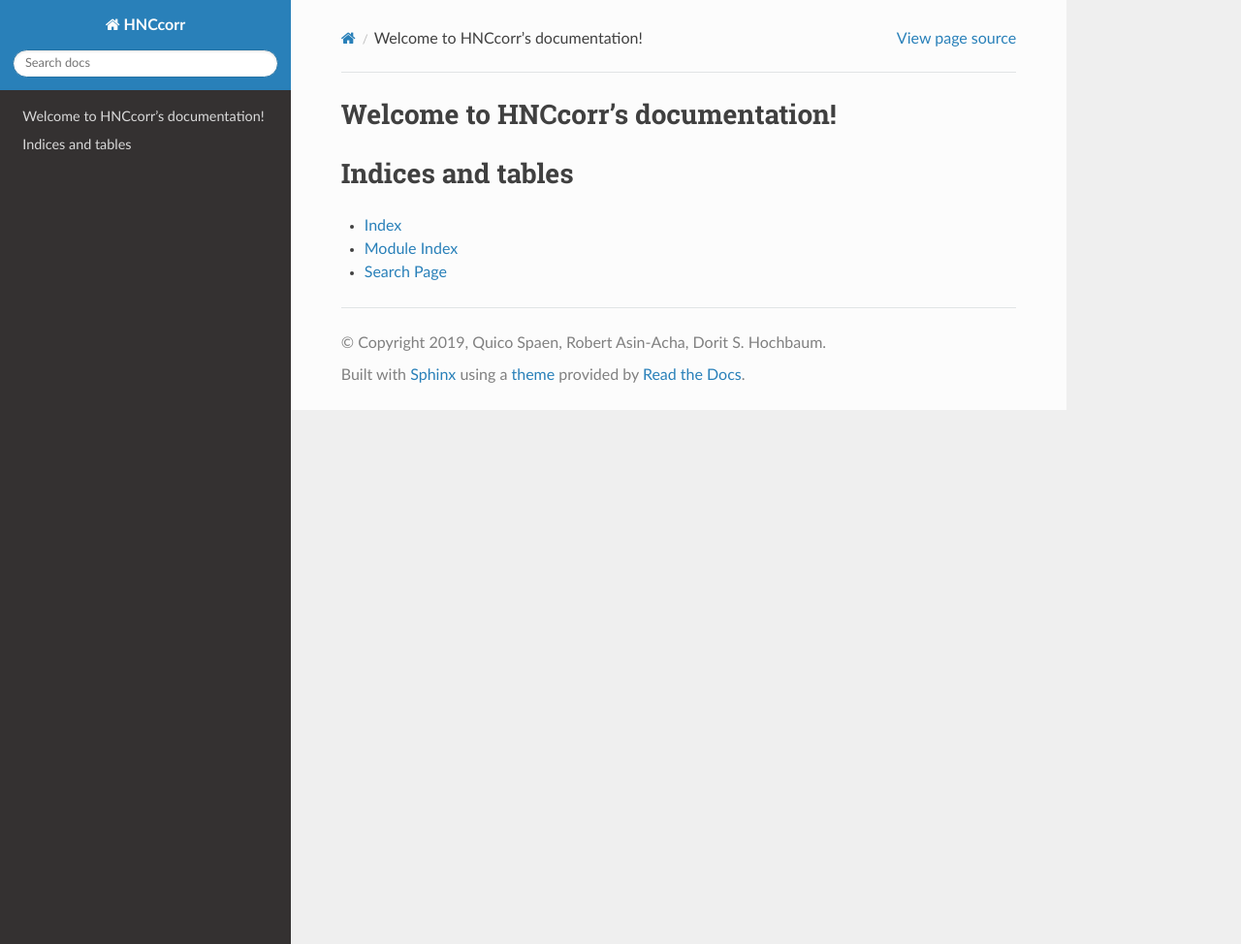
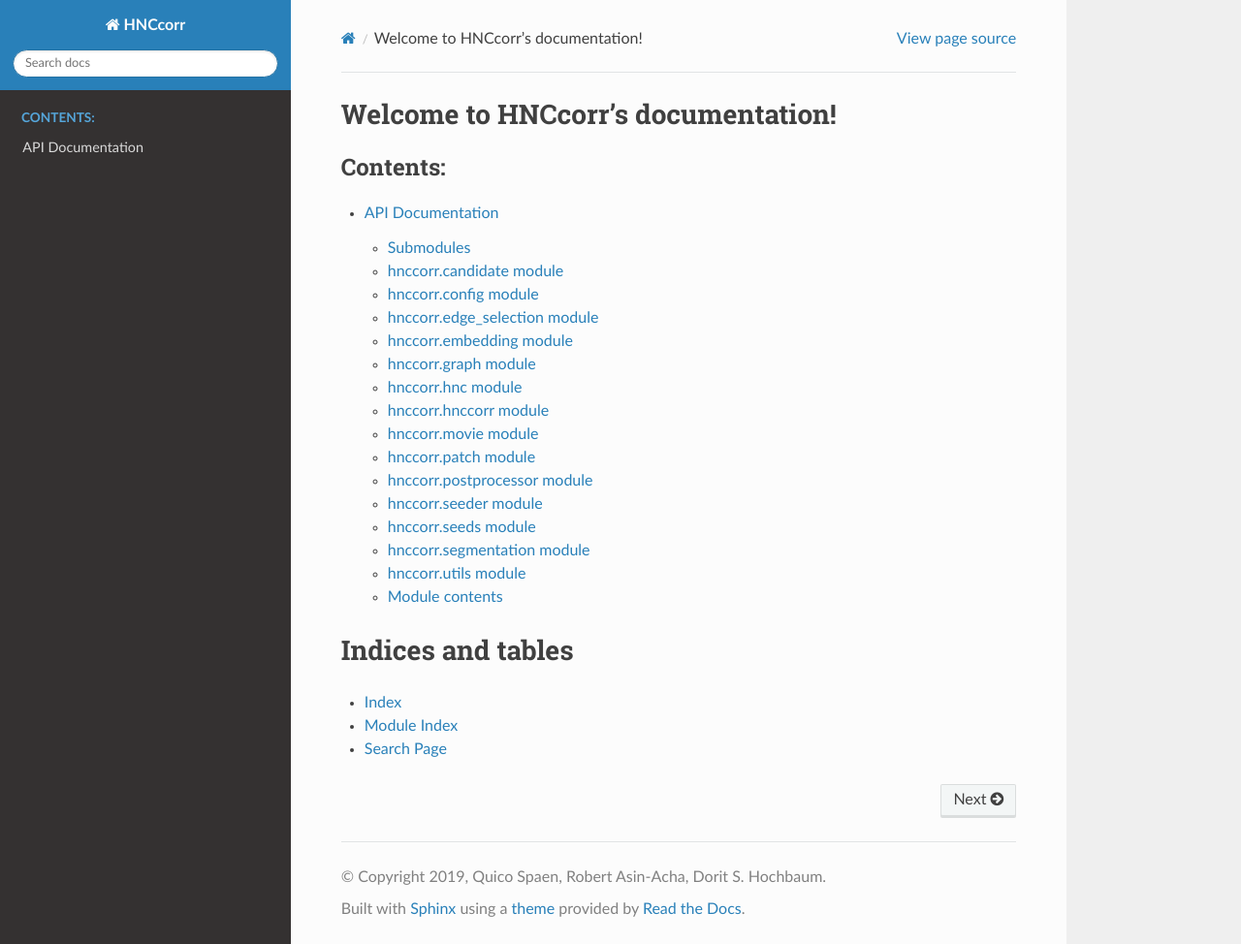
Before and after one commit to hochbaumGroup/HNCcorr, a Sphinx documentation site: the page built from docs/source/index.rst, in a window 1280 px wide and 974 px high. Shown: the whole window at 97% size. Built offline with Sphinx 7.4.7 and the Read the Docs theme 2.0.0, drawn with Linux system fonts in a browser that asks for light colours.

Commit message:
Separate classes into submodules

```diff
--- a/docs/source/conf.py
+++ b/docs/source/conf.py
@@ -57,6 +57,7 @@
 # -- Napoleon configuration --------------------------------------------------
 napoleon_numpy_docstring = True
 napoleon_include_init_with_doc = True
+napoleon_include_private_with_doc = True
 napoleon_use_ivar = True
-napoleon_include_private_with_doc = True
+napoleon_use_param = False
 napoleon_use_rtype = False
--- /dev/null
+++ b/docs/source/hnccorr.candidate.rst
@@ -0,0 +1,7 @@
+hnccorr.candidate module
+========================
+
+.. automodule:: hnccorr.candidate
+   :members:
+   :undoc-members:
+   :show-inheritance:
--- /dev/null
+++ b/docs/source/hnccorr.config.rst
@@ -0,0 +1,7 @@
+hnccorr.config module
+=====================
+
+.. automodule:: hnccorr.config
+   :members:
+   :undoc-members:
+   :show-inheritance:
--- /dev/null
+++ b/docs/source/hnccorr.edge_selection.rst
@@ -0,0 +1,7 @@
+hnccorr.edge\_selection module
+==============================
+
+.. automodule:: hnccorr.edge_selection
+   :members:
+   :undoc-members:
+   :show-inheritance:
--- /dev/null
+++ b/docs/source/hnccorr.embedding.rst
@@ -0,0 +1,7 @@
+hnccorr.embedding module
+========================
+
+.. automodule:: hnccorr.embedding
+   :members:
+   :undoc-members:
+   :show-inheritance:
--- /dev/null
+++ b/docs/source/hnccorr.graph.rst
@@ -0,0 +1,7 @@
+hnccorr.graph module
+====================
+
+.. automodule:: hnccorr.graph
+   :members:
+   :undoc-members:
+   :show-inheritance:
--- /dev/null
+++ b/docs/source/hnccorr.hnc.rst
@@ -0,0 +1,7 @@
+hnccorr.hnc module
+==================
+
+.. automodule:: hnccorr.hnc
+   :members:
+   :undoc-members:
+   :show-inheritance:
--- /dev/null
+++ b/docs/source/hnccorr.hnccorr.rst
@@ -0,0 +1,7 @@
+hnccorr.hnccorr module
+======================
+
+.. automodule:: hnccorr.hnccorr
+   :members:
+   :undoc-members:
+   :show-inheritance:
--- /dev/null
+++ b/docs/source/hnccorr.movie.rst
@@ -0,0 +1,7 @@
+hnccorr.movie module
+====================
+
+.. automodule:: hnccorr.movie
+   :members:
+   :undoc-members:
+   :show-inheritance:
--- /dev/null
+++ b/docs/source/hnccorr.patch.rst
@@ -0,0 +1,7 @@
+hnccorr.patch module
+====================
+
+.. automodule:: hnccorr.patch
+   :members:
+   :undoc-members:
+   :show-inheritance:
--- /dev/null
+++ b/docs/source/hnccorr.postprocessor.rst
@@ -0,0 +1,7 @@
+hnccorr.postprocessor module
+============================
+
+.. automodule:: hnccorr.postprocessor
+   :members:
+   :undoc-members:
+   :show-inheritance:
--- a/docs/source/hnccorr.rst
+++ b/docs/source/hnccorr.rst
@@ -1,4 +1,4 @@
-hnccorr package
+API Documentation
 ===============
 
 Submodules
--- /dev/null
+++ b/docs/source/hnccorr.seeder.rst
@@ -0,0 +1,7 @@
+hnccorr.seeder module
+=====================
+
+.. automodule:: hnccorr.seeder
+   :members:
+   :undoc-members:
+   :show-inheritance:
--- /dev/null
+++ b/docs/source/hnccorr.seeds.rst
@@ -0,0 +1,7 @@
+hnccorr.seeds module
+====================
+
+.. automodule:: hnccorr.seeds
+   :members:
+   :undoc-members:
+   :show-inheritance:
--- /dev/null
+++ b/docs/source/hnccorr.segmentation.rst
@@ -0,0 +1,7 @@
+hnccorr.segmentation module
+===========================
+
+.. automodule:: hnccorr.segmentation
+   :members:
+   :undoc-members:
+   :show-inheritance:
--- /dev/null
+++ b/docs/source/hnccorr.utils.rst
@@ -0,0 +1,7 @@
+hnccorr.utils module
+====================
+
+.. automodule:: hnccorr.utils
+   :members:
+   :undoc-members:
+   :show-inheritance:
--- a/docs/source/index.rst
+++ b/docs/source/index.rst
@@ -10,6 +10,8 @@
    :maxdepth: 2
    :caption: Contents:
 
+   hnccorr
+
 
 
 Indices and tables
```
